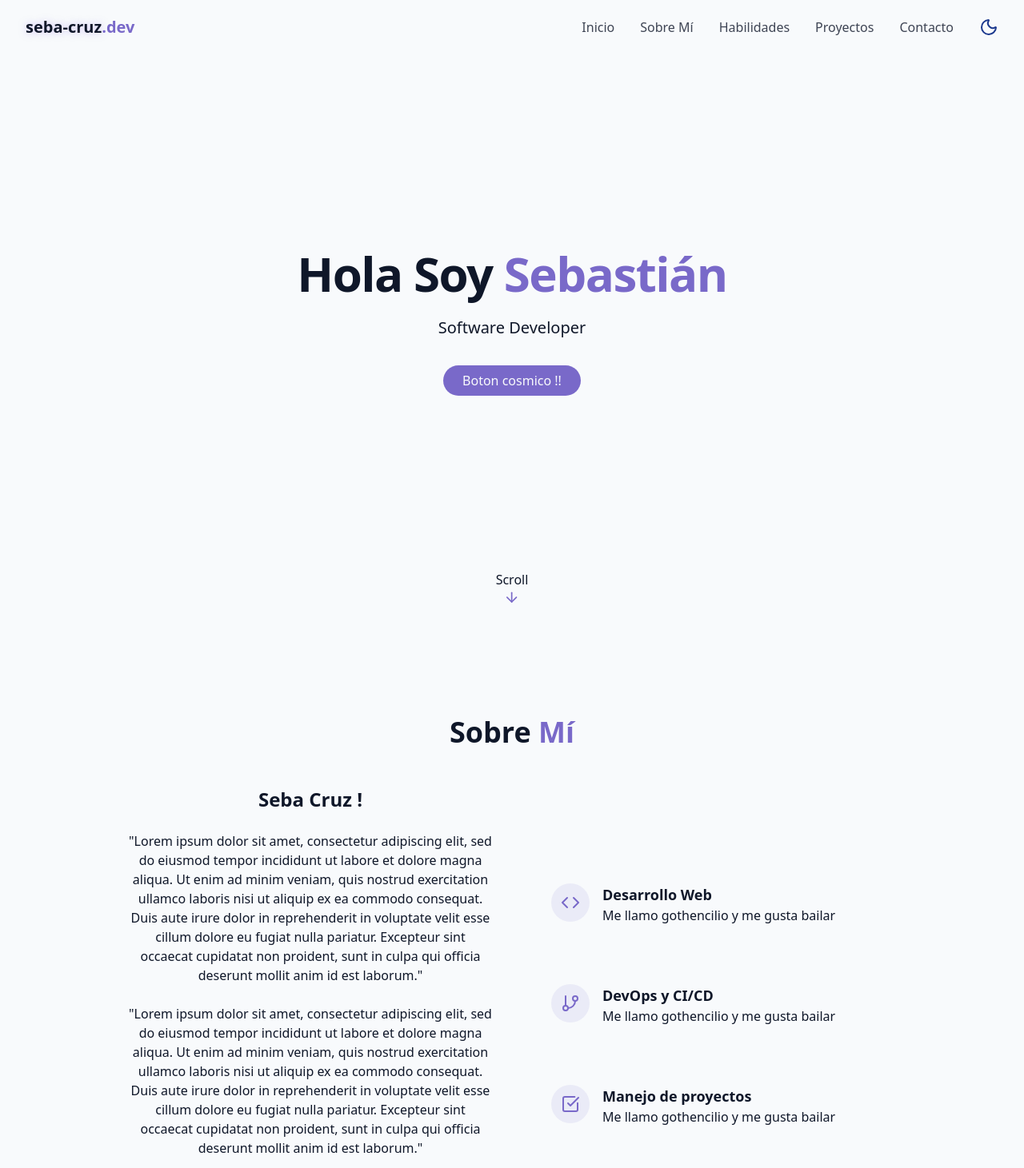
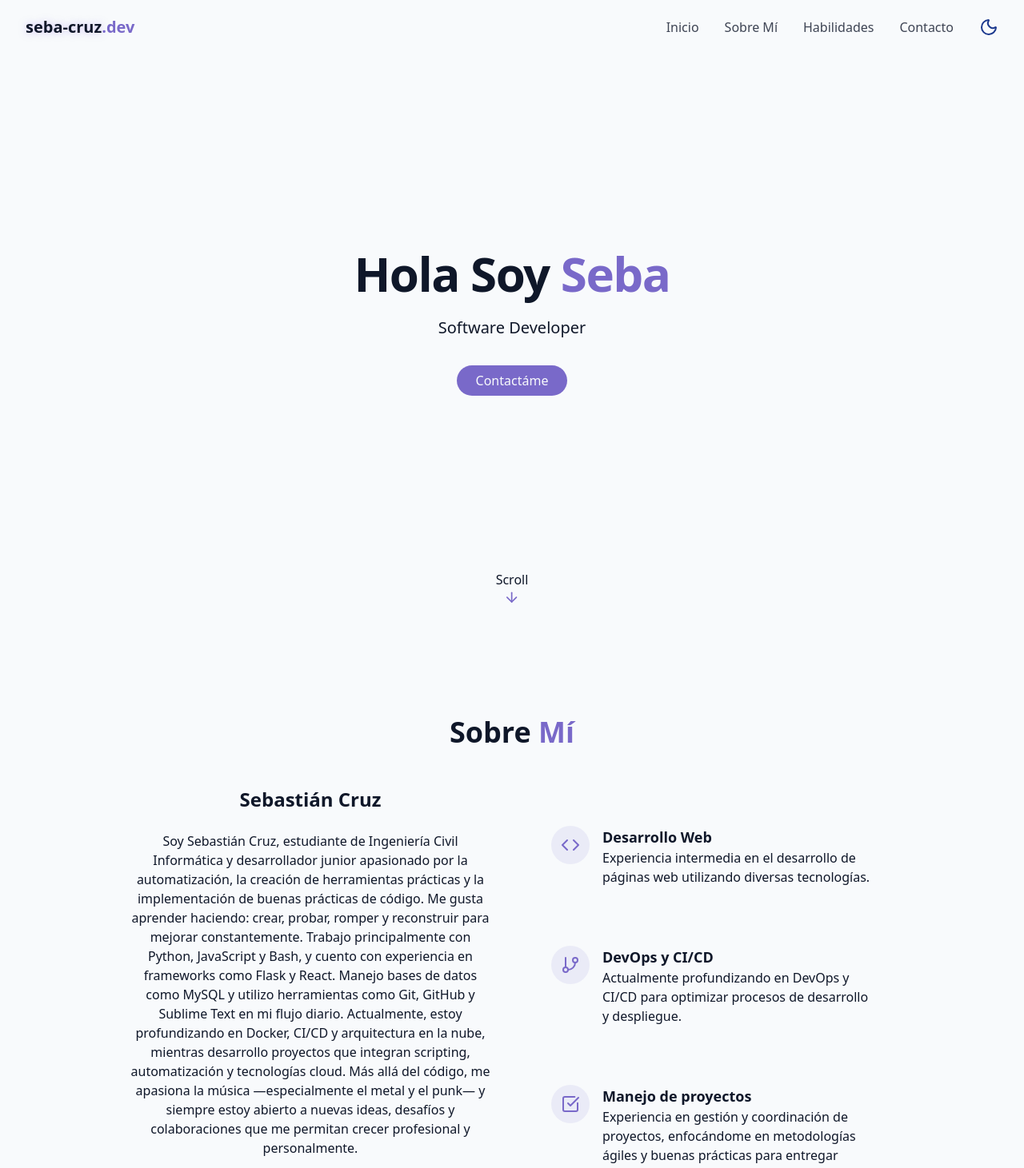
Before and after one commit to sebacruz1/Portafolio, a React (Vite) app: page / in a window 1280 px wide. Shown: the top 1461 px of the page at 80% size. Built offline with nearby package versions, Linux system fonts and the light colour scheme.

Commit message:
cambios de textos

```diff
--- a/src/components/About.jsx
+++ b/src/components/About.jsx
@@ -10,20 +10,23 @@ export const About = () => {
 			<div className="grid grid-cols-1 md:grid-cols-2 gap-12 items-center">
 				<div className="space-y-6">
 					<h3 className="text-2xl font-semibold">
-						Seba Cruz !
+						Sebastián Cruz
 					</h3>
 
 					<p className="text-muted-foreground">
+					Soy Sebastián Cruz, estudiante de Ingeniería Civil Informática y desarrollador junior apasionado por la automatización, la creación de herramientas prácticas y la implementación de buenas prácticas de código. Me gusta aprender haciendo: crear, probar, romper y reconstruir para mejorar constantemente.
+					Trabajo principalmente con Python, JavaScript y Bash, y cuento con experiencia en frameworks como Flask y React. Manejo bases de datos como MySQL y utilizo herramientas como Git, GitHub y Sublime Text en mi flujo diario.
+					Actualmente, estoy profundizando en Docker, CI/CD y arquitectura en la nube, mientras desarrollo proyectos que integran scripting, automatización y tecnologías cloud.
+					Más allá del código, me apasiona la música —especialmente el metal y el punk— y siempre estoy abierto a nuevas ideas, desafíos y colaboraciones que me permitan crecer profesional y personalmente.
+					</p>
+					{/*<p className="text-muted-foreground">
 						"Lorem ipsum dolor sit amet, consectetur adipiscing elit, sed do eiusmod tempor incididunt ut labore et dolore magna aliqua. Ut enim ad minim veniam, quis nostrud exercitation ullamco laboris nisi ut aliquip ex ea commodo consequat. Duis aute irure dolor in reprehenderit in voluptate velit esse cillum dolore eu fugiat nulla pariatur. Excepteur sint occaecat cupidatat non proident, sunt in culpa qui officia deserunt mollit anim id est laborum."
 					</p>
-					<p className="text-muted-foreground">
-						"Lorem ipsum dolor sit amet, consectetur adipiscing elit, sed do eiusmod tempor incididunt ut labore et dolore magna aliqua. Ut enim ad minim veniam, quis nostrud exercitation ullamco laboris nisi ut aliquip ex ea commodo consequat. Duis aute irure dolor in reprehenderit in voluptate velit esse cillum dolore eu fugiat nulla pariatur. Excepteur sint occaecat cupidatat non proident, sunt in culpa qui officia deserunt mollit anim id est laborum."
-					</p>
-
+*/}
 					<div className="flex flex-col sm:flex-row gap-4 pt-4 justify-center">
 						<a href="#contacto" className="boton-especial">
 
-						 Contactame
+						 Contactáme
 
 						</a>
 						<a
@@ -49,7 +52,7 @@ export const About = () => {
 							<div className="text-left">
 								<div className="font-semibold text-lg"> Desarrollo Web </div>
 								<p className="text-muted-foreground">
-									Me llamo gothencilio y me gusta bailar
+									Experiencia intermedia en el desarrollo de páginas web utilizando diversas tecnologías.
 								</p>
 							</div>
 						</div>
@@ -63,7 +66,7 @@ export const About = () => {
 								<div className="text-left">
 								<div className="font-semibold text-lg"> DevOps y CI/CD </div>
 								<p className="text-muted-foreground">
-									Me llamo gothencilio y me gusta bailar
+									Actualmente profundizando en DevOps y CI/CD para optimizar procesos de desarrollo y despliegue.
 								</p>
 							</div>
 						</div>
@@ -77,7 +80,7 @@ export const About = () => {
 								<div className="text-left">
 								<div className="font-semibold text-lg"> Manejo de proyectos  </div>
 								<p className="text-muted-foreground">
-									Me llamo gothencilio y me gusta bailar
+									Experiencia en gestión y coordinación de proyectos, enfocándome en metodologías ágiles y buenas prácticas para entregar resultados eficientes.
 								</p>
 							</div>
 						</div>
--- a/src/components/Contacto.jsx
+++ b/src/components/Contacto.jsx
@@ -19,10 +19,10 @@ export const Contacto = () => {
   }, [state.succeeded, toast]);
 
   return (
-    <section id="contact" className="py-24 px-4 relative bg-secondary/30">
+    <section id="contacto" className="py-24 px-4 relative bg-secondary/30">
       <div className="container mx-auto max-w-5xl">
         <h2 className="text-3xl md:text-4xl font-bold mb-4 text-center">
-          Get In <span className="text-primary"> Touch</span>
+          Contactáme
         </h2>
 
         <p className="text-center text-muted-foreground mb-12 max-w-2xl mx-auto">
@@ -106,7 +106,7 @@ export const Contacto = () => {
                   name="email"
                   required
                   className="w-full px-4 py-3 rounded-md border border-input bg-background focus:ring-2 focus:ring-primary"
-                  placeholder="sebastiancruzpomar@gmail.com"
+                  placeholder="hola@seba-cruz.dev"
                 />
               </div>
 
--- a/src/components/HeroSection.jsx
+++ b/src/components/HeroSection.jsx
@@ -7,7 +7,7 @@ export const HeroSection = () => {
 			<div className="space-y-6">
 				<h1 className="text-4xl md:text-6xl font-bold tracking-tight">
 					<span className="opacity-0 animate-fade-in"> Hola Soy</span>
-					<span className="text-primary opacity-0 animate-fade-in-delay-1"> Sebastián </span>
+					<span className="text-primary opacity-0 animate-fade-in-delay-1"> Seba </span>
 
 
 				</h1>
@@ -15,7 +15,7 @@ export const HeroSection = () => {
 					Software Developer
 				</p>
 				<div className="pt-4 opacity-0 animate-fade-in-delay-5">
-				<a href="#projects" className="boton-especial">Boton cosmico !! </a>
+				<a href="#contacto" className="boton-especial">Contactáme </a>
 				</div>
 			</div>
 		</div>
--- a/src/components/Navbar.jsx
+++ b/src/components/Navbar.jsx
@@ -7,7 +7,7 @@ const navItems = [
 	{name: "Inicio", href: "#hero"},
 	{name: "Sobre Mí", href: "#about"},
 	{name: "Habilidades", href: "#skills"},
-	{name: "Proyectos", href: "#projects"},
+	// {name: "Proyectos", href: "#projects"},
 	{name: "Contacto", href: "#contacto"},
 
 ]
```
